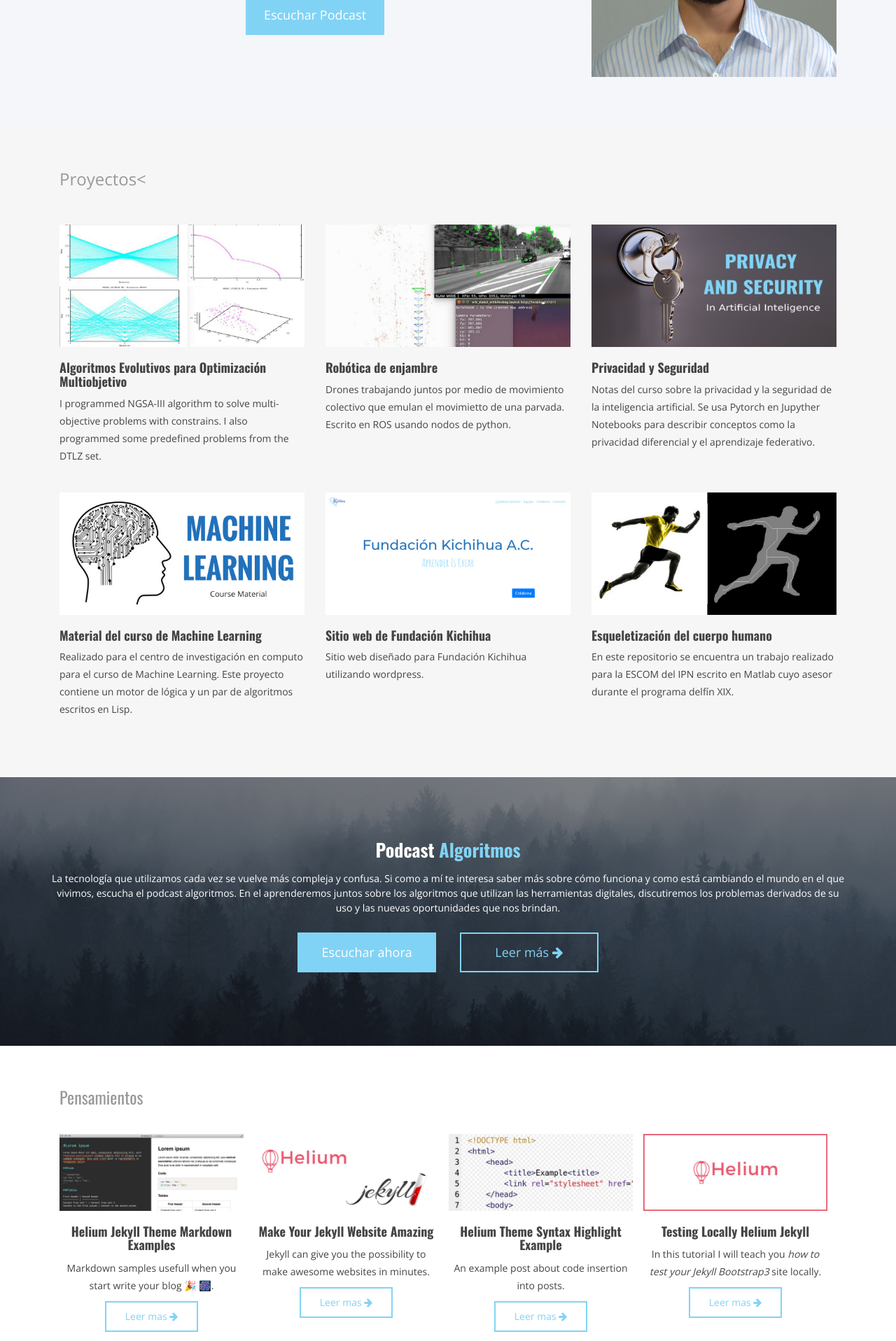
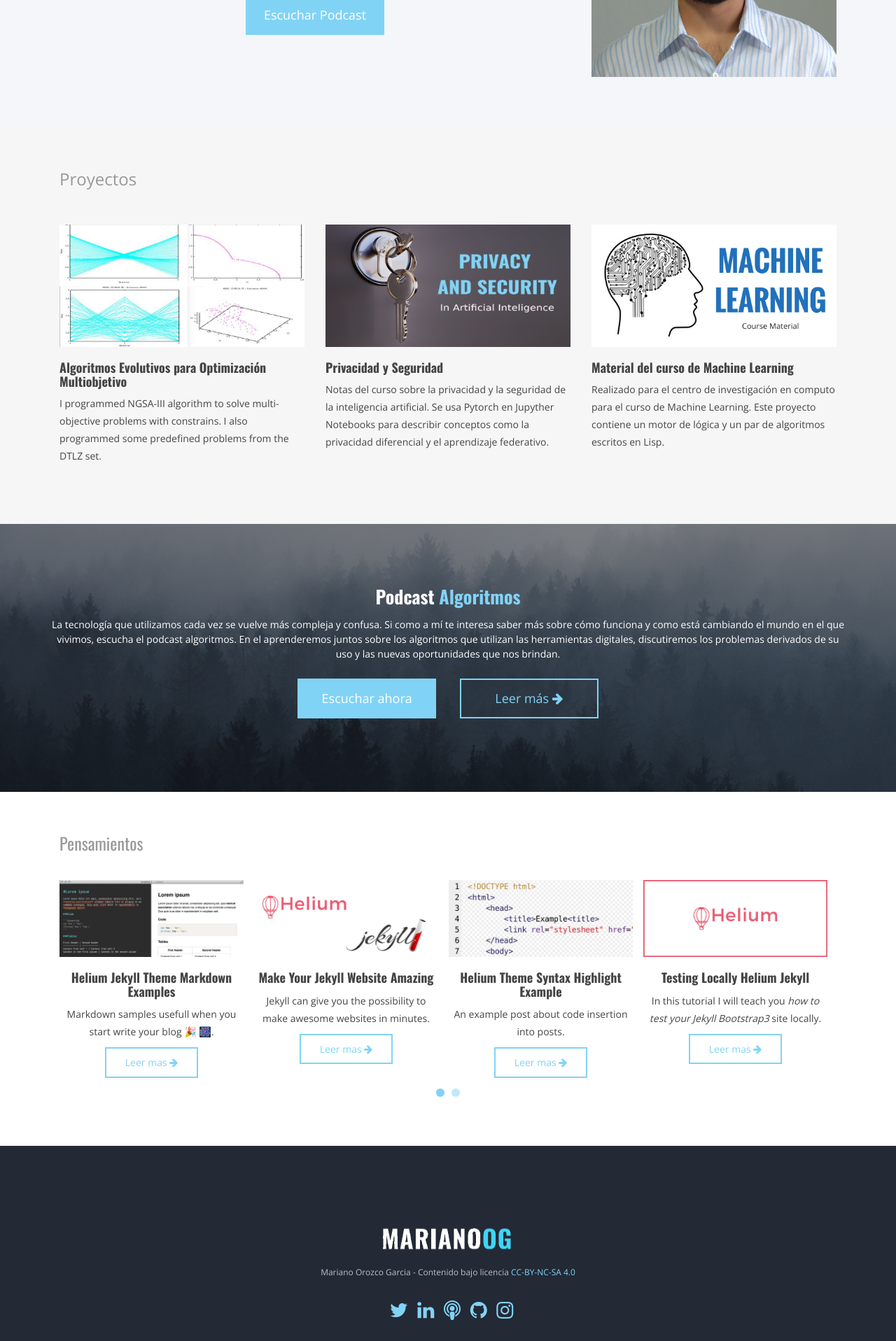
Before and after one commit to MarianoOG/marianoog.github.io, a Jekyll site: the page built from index.html, in a window 1280 px wide. Shown: the part 458-2375 px from the top of the page at 70% size. Built offline with Jekyll 4.4.1, drawn with Linux system fonts in a browser that asks for light colours.

Commit message:
proyects removed and favicon modified

```diff
--- a/index.html
+++ b/index.html
@@ -41,7 +41,7 @@ canonical: https://marianoog.github.io
     <div class="container">
 
       <div class="sub-title">
-        <span>Proyectos</span><
+        <span>Proyectos</span>
       </div>
 
       <ul class="row portfolio list-unstyled" id="grid">
@@ -60,23 +60,6 @@ canonical: https://marianoog.github.io
           <div class="portfolio block">
             <h5>Algoritmos Evolutivos para Optimización Multiobjetivo</h5>
             <p class="project-description">I programmed NGSA-III algorithm to solve multi-objective problems with constrains. I also programmed some predefined problems from the DTLZ set.</p>
-          </div>
-        </li>
-
-        <li class="col-xs-6 col-md-4 project">
-          <figure>
-            <div class="hovereffect">
-              <img src="{{ BASE_PATH }}/assets/images/portfolio/swarm.png" alt="Robótica de enjambre">
-              <div class="overlay">
-                <div class="icons-link">
-                  <a class="left-link" href="https://github.com/MarianoOG/FlockingBehaviour-Swarm" target="_blank"><i class="fa fa-link"></i></a>
-                </div>
-              </div>
-            </div>
-          </figure>
-          <div class="portfolio block">
-            <h5>Robótica de enjambre</h5>
-            <p class="project-description">Drones trabajando juntos por medio de movimiento colectivo que emulan el movimietto de una parvada. Escrito en ROS usando nodos de python.</p>
           </div>
         </li>
 
@@ -111,40 +94,6 @@ canonical: https://marianoog.github.io
           <div class="portfolio block">
             <h5>Material del curso de Machine Learning</h5>
             <p class="project-description">Realizado para el centro de investigación en computo para el curso de Machine Learning. Este proyecto contiene un motor de lógica y un par de algoritmos escritos en Lisp.</p>
-          </div>
-        </li>
-
-        <li class="col-xs-6 col-md-4 project">
-          <figure>
-            <div class="hovereffect">
-              <img src="{{ BASE_PATH }}/assets/images/portfolio/kichihua.png" alt="">
-              <div class="overlay">
-                <div class="icons-link">
-                  <a class="left-link" href="https://www.kichihua.com" target="_blank"><i class="fa fa-link"></i></a>
-                </div>
-              </div>
-            </div>
-          </figure>
-          <div class="portfolio block">
-            <h5>Sitio web de Fundación Kichihua</h5>
-            <p class="project-description">Sitio web diseñado para Fundación Kichihua utilizando wordpress.</p>
-          </div>
-        </li>
-
-        <li class="col-xs-6 col-md-4 project">
-          <figure>
-            <div class="hovereffect">
-              <img src="{{ BASE_PATH }}/assets/images/portfolio/skeleton.png" alt="">
-              <div class="overlay">
-                <div class="icons-link">
-                  <a class="left-link" href="https://github.com/MarianoOG/EsqueletizacionDelCuerpoHumano" target="_blank"><i class="fa fa-link"></i></a>
-                </div>
-              </div>
-            </div>
-          </figure>
-          <div class="portfolio block">
-            <h5>Esqueletización del cuerpo humano</h5>
-            <p class="project-description">En este repositorio se encuentra un trabajo realizado para la ESCOM del IPN escrito en Matlab cuyo asesor durante el programa delfín XIX.</p>
           </div>
         </li>
 
```
Also changed, not shown: assets/images/favicon.ico, assets/images/favicon.png.
